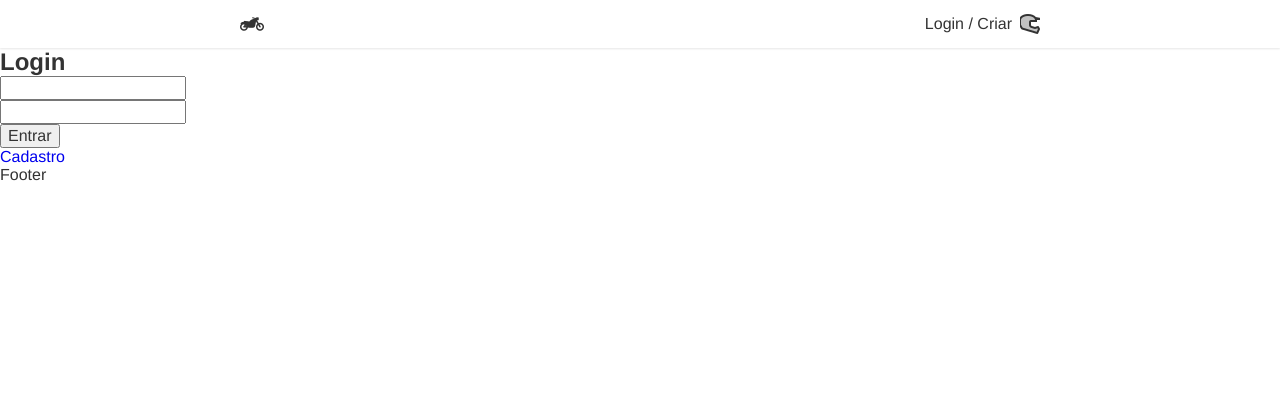
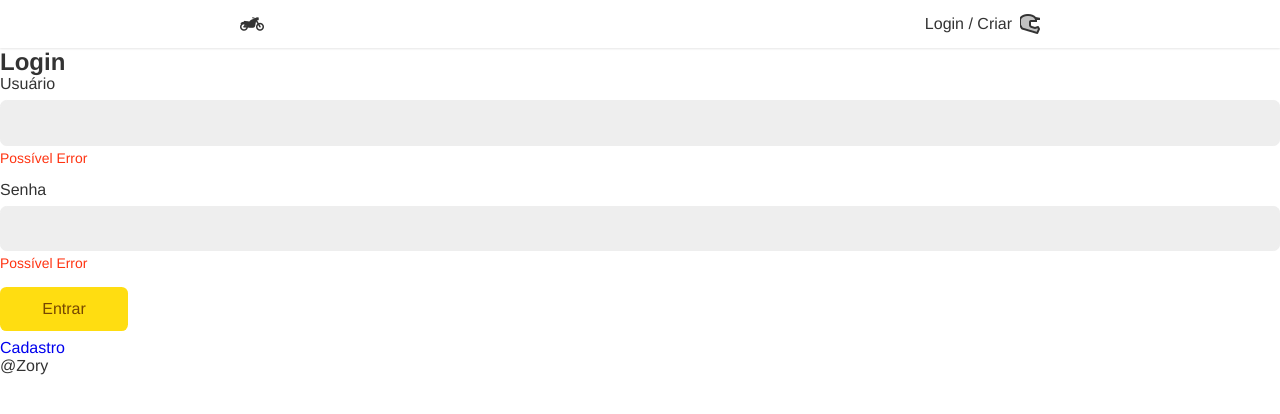
Before and after one commit to Danielzory/React-and-JS, a React (Create React App) app: page /login in a window 1280 px wide. Shown: the top 414 px of the page. Built offline with nearby package versions, Linux system fonts and the light colour scheme.

Commit message:
Add componentes de Input e Button

```diff
--- a/src/Components/Footer.js
+++ b/src/Components/Footer.jsx
@@ -3,7 +3,7 @@
 
 
   const Footer = () => {
-    return <div className={styles.footer} >Footer</div>
+    return <div className={styles.footer} >@Zory</div>
   };
 
 export {Footer}
--- /dev/null
+++ b/src/Components/Form/Button.jsx
@@ -0,0 +1,11 @@
+import React from "react";
+import styles from './Button.module.css';
+
+const  Button = ({children, ...props}) => {
+
+    return (
+        <button {...props} className={styles.button}>{children}</button>
+    )
+}
+
+export {Button}
--- /dev/null
+++ b/src/Components/Form/Button.module.css
@@ -0,0 +1,26 @@
+.button{
+    font-size: 1rem;
+    font-family: var(--type-first);
+    cursor: pointer;
+    border: none;
+    border-radius: .4rem;
+    background-color: #fd1;
+    color: #764701;
+    min-width: 8rem;
+    padding: .8rem 1.2rem;
+    box-sizing: border-box;
+    transition: .2s;
+    margin-bottom: 0.5rem;
+}
+
+.button:hover,
+.button:focus{
+    outline: none;
+
+    box-shadow: 0 0 0 3px #fea, 0 0 0 4px #fd1;
+}
+
+.button:disabled{
+    opacity: 0.5;
+    cursor: wait;
+}
--- /dev/null
+++ b/src/Components/Form/Input.jsx
@@ -0,0 +1,15 @@
+import React from "react";
+import styles from './Input.module.css';
+
+const  Input = ({label, type, name}) => {
+
+    return (
+        <div className={styles.wrapper}>
+            <label className={styles.label} htmlFor={name}> {label} </label>
+            <input id={name} name={name} className={styles.input} type={type}></input>
+            <p className={styles.error}>Possível Error</p>
+        </div>
+    )
+}
+
+export {Input}
--- /dev/null
+++ b/src/Components/Form/Input.module.css
@@ -0,0 +1,35 @@
+.wrapper{
+    margin-bottom: 1rem;
+}
+
+.input{
+    border: 1px solid #eee;
+    display: block;
+    width: 100%;
+    font-size: 1rem;
+    padding: 0.8rem;
+    border-radius: 0.4rem;
+    background-color: #eee;
+    transition: 0.3s;
+}
+
+.input:focus,
+.input:hover{
+    outline: none;
+    border-color: #fb1;
+    background-color: white;
+    box-shadow: 0 0 0 3px #fea;
+}
+
+.label{
+   display: block;
+   font-size: 1rem;
+   line-height: 1;
+   padding-bottom: .5rem;
+}
+
+.error{
+    color: #f31;
+    font-size: .870rem;
+    margin-top: .25rem;
+}
--- a/src/Components/Login/LoginForm.js
+++ b/src/Components/Login/LoginForm.jsx
@@ -1,8 +1,10 @@
 import React from 'react'
 import { Link } from 'react-router-dom'
+import { Input } from '../Form/Input'
+import { Button } from '../Form/Button'
 
 const LoginForm = () =>{
-    const [userName, setUserName] = React.useState('')
+   const [userName, setUserName] = React.useState('')
     const [password, setPassword] = React.useState('')
 
     const handleSubmit = (event) => {
@@ -22,19 +24,15 @@
 
     }
 
-    return(
+    return (
         <section>
             <h1>Login</h1>
             <form action='' onSubmit={handleSubmit}>
-                <input
-                    type='text'
-                    value={userName}
-                    onChange={({target}) => setUserName(target.value)} />
-                    <input
-                    type='text'
-                    value={password}
-                    onChange={({target}) => setPassword(target.value)} />
-                    <button>Entrar</button>
+
+                <Input label='Usuário' type='text' name='userName' />
+                <Input label='Senha' type='password' name='password' />
+                <Button>Entrar</Button>
+
             </form>
             <Link to='/login/criar'>Cadastro</Link>
         </section>
```
Also changed, not shown: src/Components/Header.jsx (renamed from src/Components/Header.js), src/Components/Home.jsx (renamed from src/Components/Home.js), src/Components/Login/Login.jsx (renamed from src/Components/Login/Login.js), src/Components/Login/LoginCreate.jsx (renamed from src/Components/Login/LoginCreate.js), src/Components/Login/PasswordLost.jsx (renamed from src/Components/Login/PasswordLost.js), src/Components/Login/PasswordReset.jsx (renamed from src/Components/Login/PasswordReset.js).
